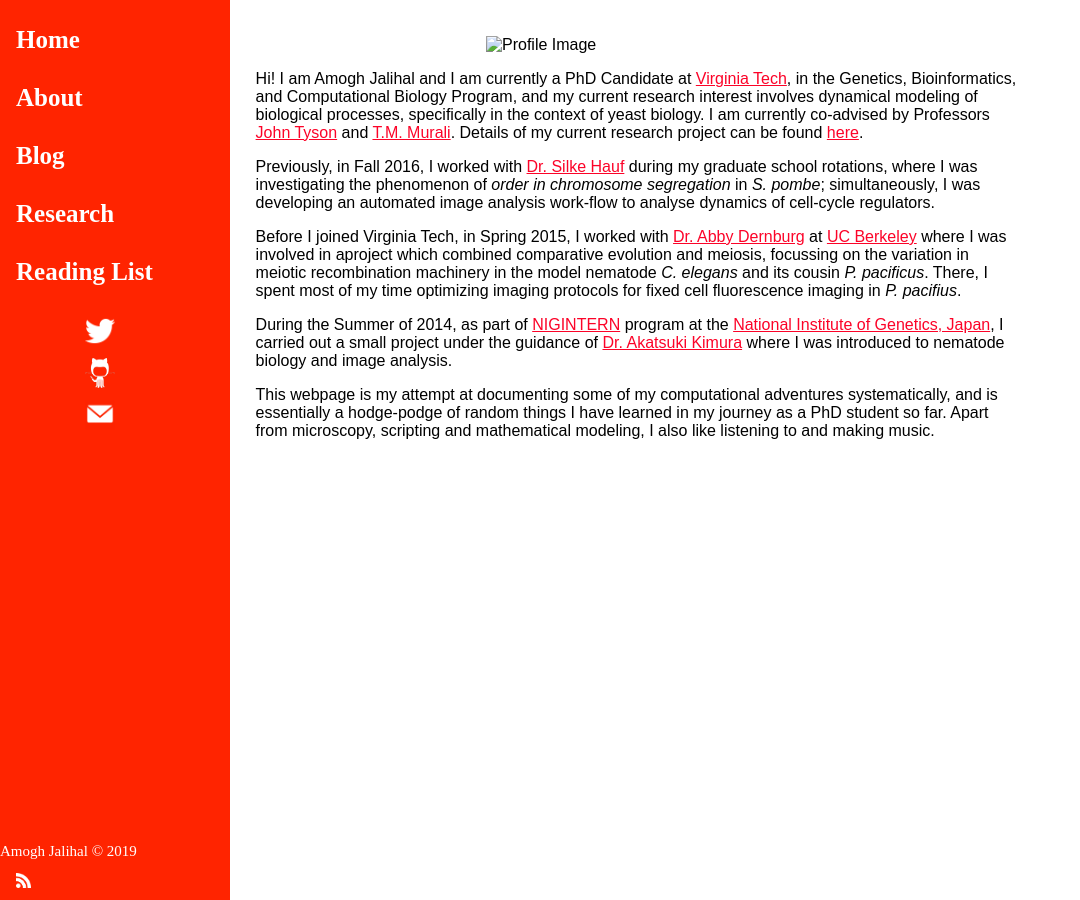
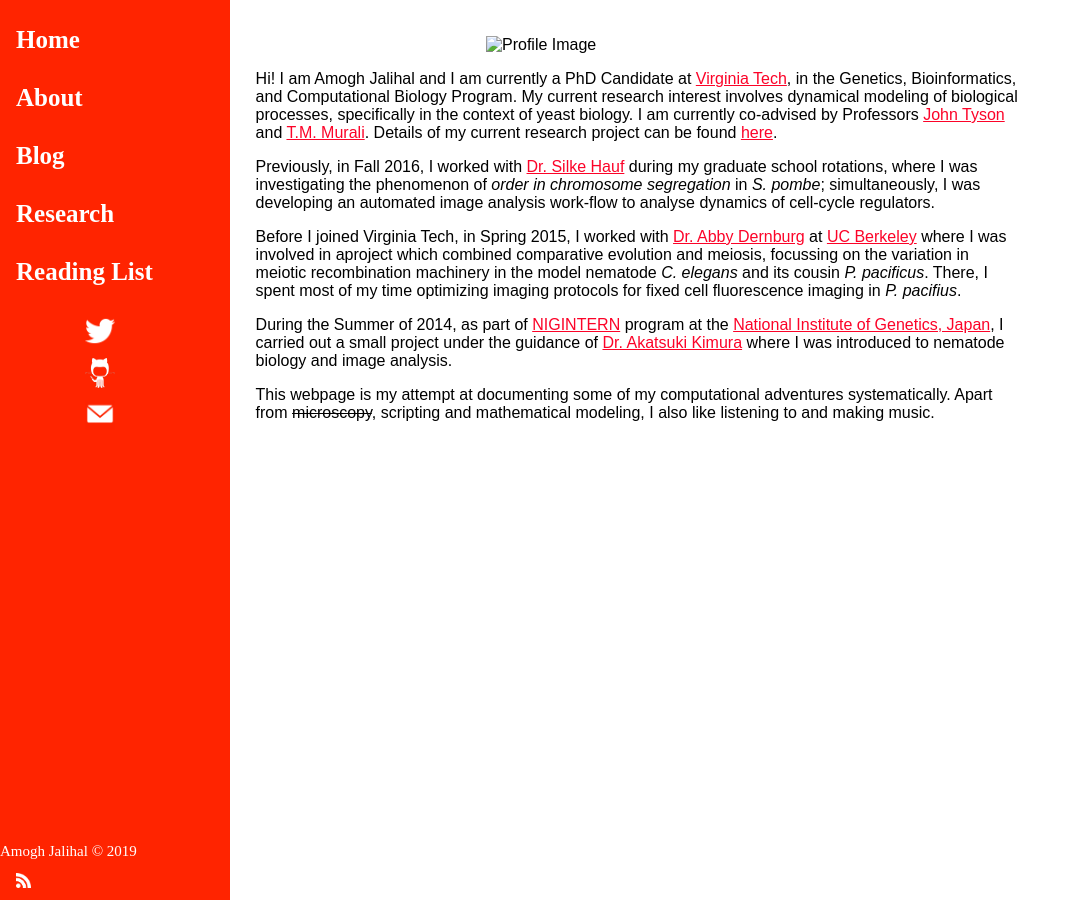
Before and after one commit to amoghpj/amoghpj.github.io, a Jekyll site: the page built from about.md, in a window 1280 px wide. Shown: the whole page, without its empty margins (0-1080 px from the left). Built offline with Jekyll 4.4.1, drawn with Linux system fonts in a browser that asks for light colours.

Commit message:
Updated About page

```diff
--- a/about.md
+++ b/about.md
@@ -8,13 +8,13 @@ title: About
 
 Hi! I am Amogh Jalihal and I am currently a PhD Candidate at [Virginia
 Tech](http://www.vt.edu/), in the Genetics, Bioinformatics, and
-Computational Biology Program, and my current research interest
-involves dynamical modeling of biological processes, specifically in
-the context of yeast biology.  I am currently co-advised by Professors
+Computational Biology Program. My current research interest involves
+dynamical modeling of biological processes, specifically in the
+context of yeast biology.  I am currently co-advised by Professors
 [John Tyson](http://mpf.biol.vt.edu/lab_website/) and
 [T.M. Murali](http://bioinformatics.cs.vt.edu/~murali/). Details of my
 current research project can be found
-[here]({{site.url}}/nutrient-signaling).
+[here](/2017/01/01/nutrient-signaling.html).
 
 Previously, in Fall 2016, I worked with [Dr. Silke
 Hauf](http://www.hauflab.org/) during my graduate school rotations,
@@ -41,7 +41,5 @@ Kimura](https://www.nig.ac.jp/nig/research/organization-top/organization/kimura)
 where I was introduced to nematode biology and image analysis.
 
 This webpage is my attempt at documenting some of my computational
-adventures systematically, and is essentially a hodge-podge of random
-things I have learned in my journey as a PhD student so far. Apart
-from microscopy, scripting and mathematical modeling, I also like
-listening to and making music.
+adventures systematically. Apart from ~~microscopy~~, scripting and
+mathematical modeling, I also like listening to and making music.
```
